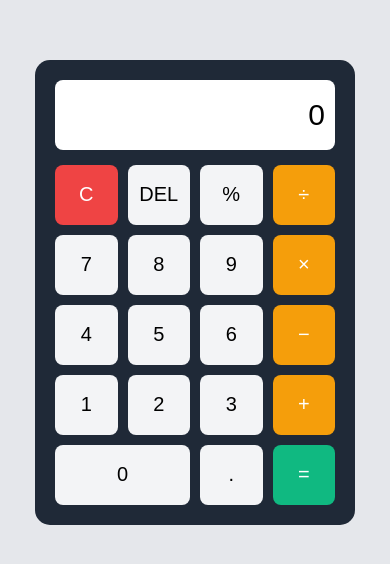
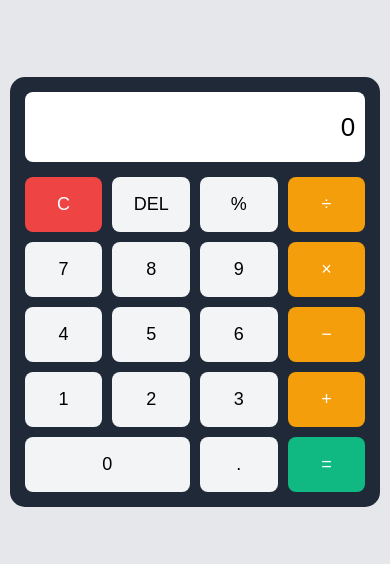
Before and after one commit to saadqureshihtc-create/simple-calculator, a plain HTML site: page index.html in a window 390 px wide. Shown: the part 130-694 px from the top of the page. Drawn offline with Linux system fonts and the light colour scheme.

Commit message:
Improve mobile responsiveness

```diff
--- a/style.css
+++ b/style.css
@@ -94,3 +94,19 @@ button:hover {
 .zero {
     grid-column: span 2;
 }
+@media (max-width: 400px) {
+
+    .calculator {
+        width: 95%;
+        padding: 15px;
+    }
+
+    button {
+        height: 55px;
+        font-size: 18px;
+    }
+
+    #display {
+        font-size: 26px;
+    }
+}
```
